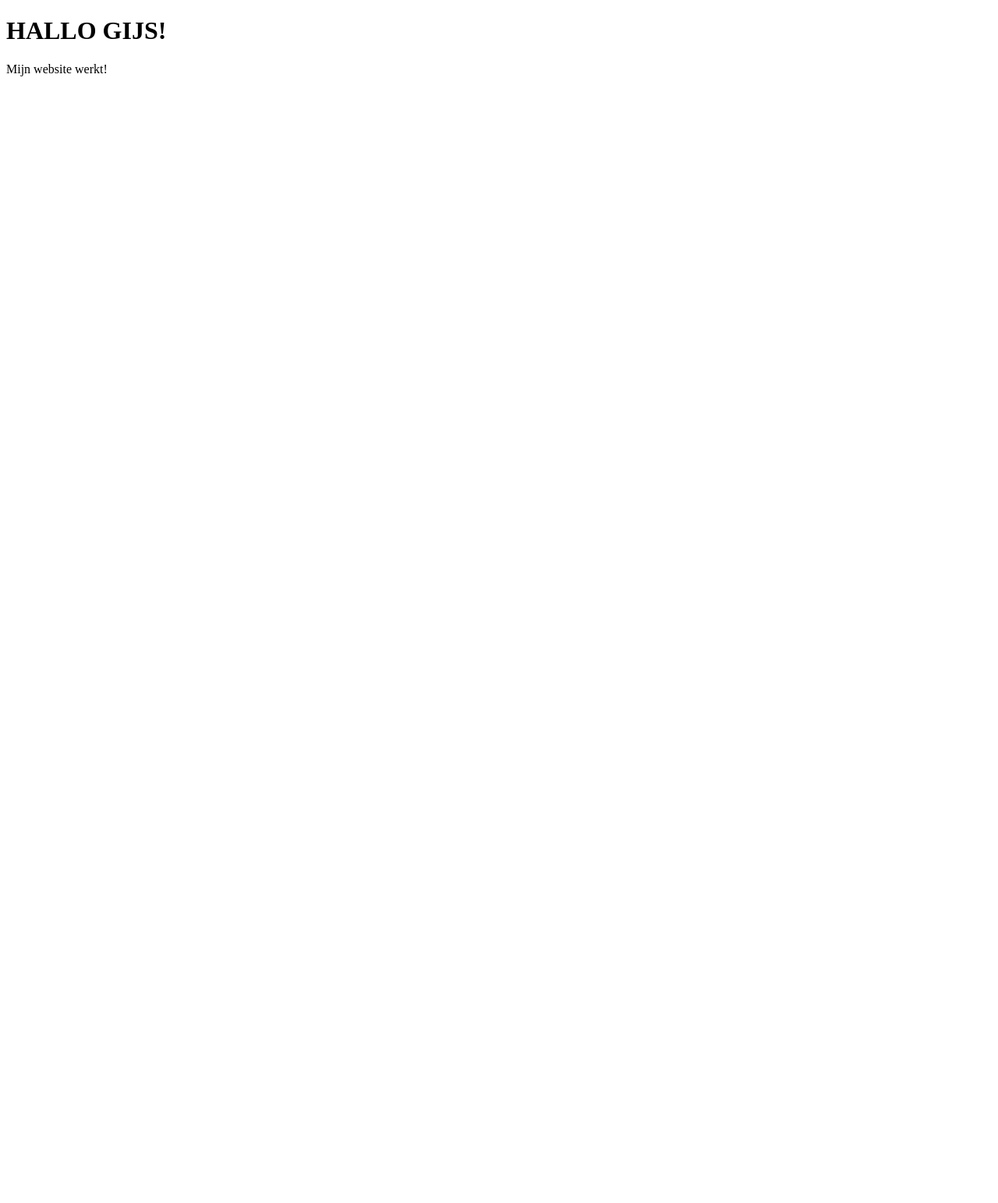
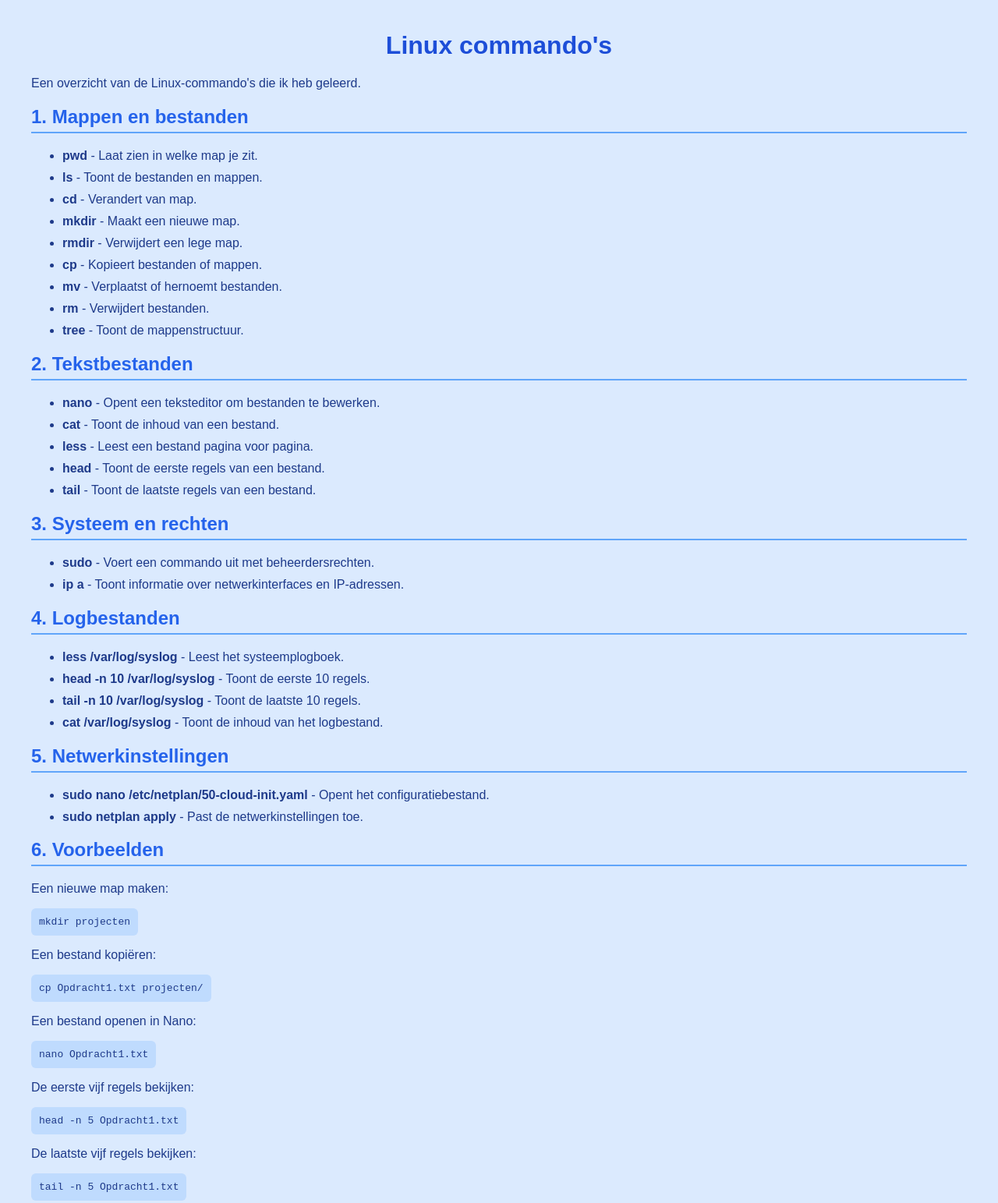
Before and after one commit to Gijsenator/mijn-website, a plain HTML site: page index.html in a window 1280 px wide. Shown: the whole page at 78% size. Before the commit the page ends 800 px from the top, so only its background shows below. Drawn offline with Linux system fonts and the light colour scheme.

Commit message:
Revise index.html for Linux command overview
Updated the HTML structure and content to provide an overview of Linux commands.

```diff
--- a/index.html
+++ b/index.html
@@ -1,10 +1,75 @@
+<link rel="stylesheet" href="style.css">
 <!DOCTYPE html>
-<html>
+<html lang="nl">
 <head>
-    <title>Mijn website</title>
+    <meta charset="UTF-8">
+    <title>Linux commando's</title>
 </head>
 <body>
-    <h1>HALLO GIJS!</h1>
-    <p>Mijn website werkt!</p>
+
+    <h1>Linux commando's</h1>
+    <p>Een overzicht van de Linux-commando's die ik heb geleerd.</p>
+
+    <h2>1. Mappen en bestanden</h2>
+    <ul>
+        <li><b>pwd</b> - Laat zien in welke map je zit.</li>
+        <li><b>ls</b> - Toont de bestanden en mappen.</li>
+        <li><b>cd</b> - Verandert van map.</li>
+        <li><b>mkdir</b> - Maakt een nieuwe map.</li>
+        <li><b>rmdir</b> - Verwijdert een lege map.</li>
+        <li><b>cp</b> - Kopieert bestanden of mappen.</li>
+        <li><b>mv</b> - Verplaatst of hernoemt bestanden.</li>
+        <li><b>rm</b> - Verwijdert bestanden.</li>
+        <li><b>tree</b> - Toont de mappenstructuur.</li>
+    </ul>
+
+    <h2>2. Tekstbestanden</h2>
+    <ul>
+        <li><b>nano</b> - Opent een teksteditor om bestanden te bewerken.</li>
+        <li><b>cat</b> - Toont de inhoud van een bestand.</li>
+        <li><b>less</b> - Leest een bestand pagina voor pagina.</li>
+        <li><b>head</b> - Toont de eerste regels van een bestand.</li>
+        <li><b>tail</b> - Toont de laatste regels van een bestand.</li>
+    </ul>
+
+    <h2>3. Systeem en rechten</h2>
+    <ul>
+        <li><b>sudo</b> - Voert een commando uit met beheerdersrechten.</li>
+        <li><b>ip a</b> - Toont informatie over netwerkinterfaces en IP-adressen.</li>
+    </ul>
+
+    <h2>4. Logbestanden</h2>
+    <ul>
+        <li><b>less /var/log/syslog</b> - Leest het systeemplogboek.</li>
+        <li><b>head -n 10 /var/log/syslog</b> - Toont de eerste 10 regels.</li>
+        <li><b>tail -n 10 /var/log/syslog</b> - Toont de laatste 10 regels.</li>
+        <li><b>cat /var/log/syslog</b> - Toont de inhoud van het logbestand.</li>
+    </ul>
+
+    <h2>5. Netwerkinstellingen</h2>
+    <ul>
+        <li><b>sudo nano /etc/netplan/50-cloud-init.yaml</b> - Opent het configuratiebestand.</li>
+        <li><b>sudo netplan apply</b> - Past de netwerkinstellingen toe.</li>
+    </ul>
+
+    <h2>6. Voorbeelden</h2>
+    <p>Een nieuwe map maken:</p>
+    <code>mkdir projecten</code>
+
+    <p>Een bestand kopiëren:</p>
+    <code>cp Opdracht1.txt projecten/</code>
+
+    <p>Een bestand openen in Nano:</p>
+    <code>nano Opdracht1.txt</code>
+
+    <p>De eerste vijf regels bekijken:</p>
+    <code>head -n 5 Opdracht1.txt</code>
+
+    <p>De laatste vijf regels bekijken:</p>
+    <code>tail -n 5 Opdracht1.txt</code>
+
+
+
+
 </body>
 </html>
```
